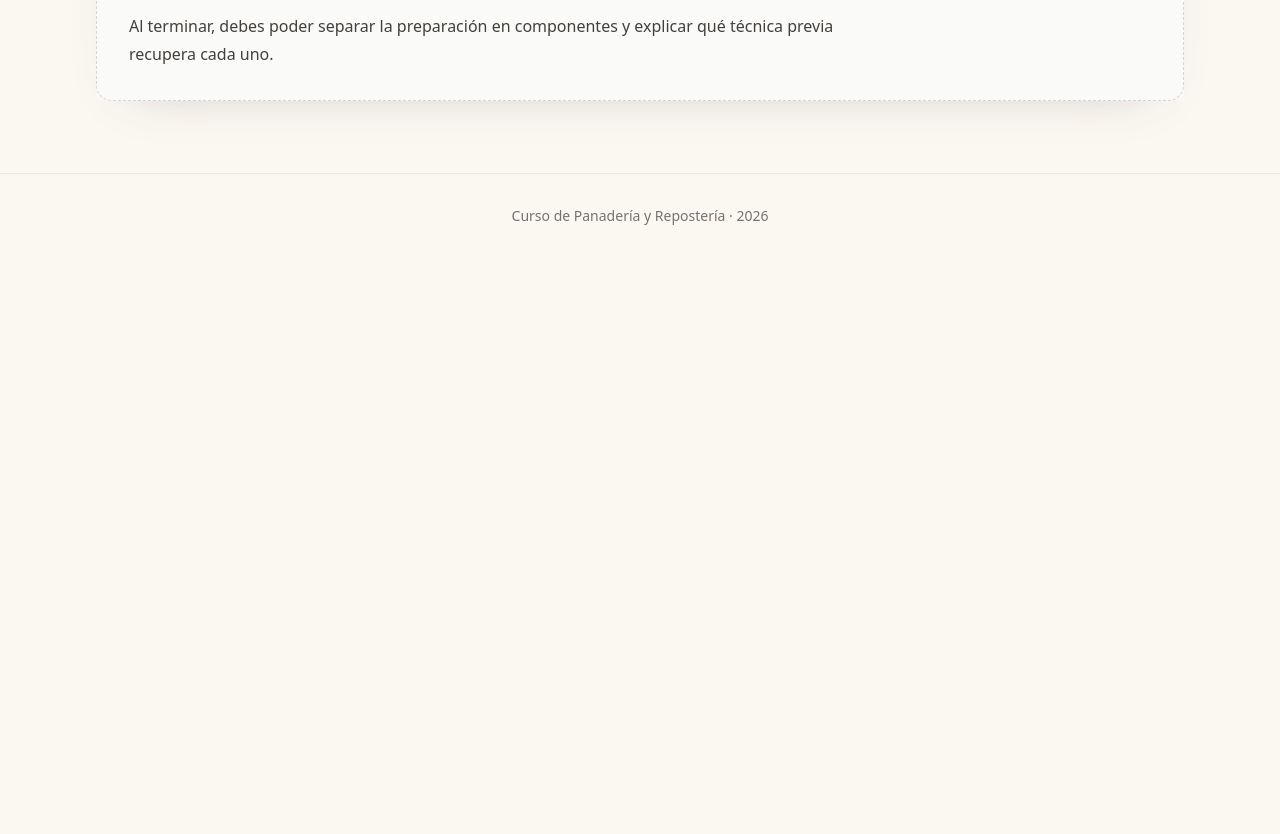
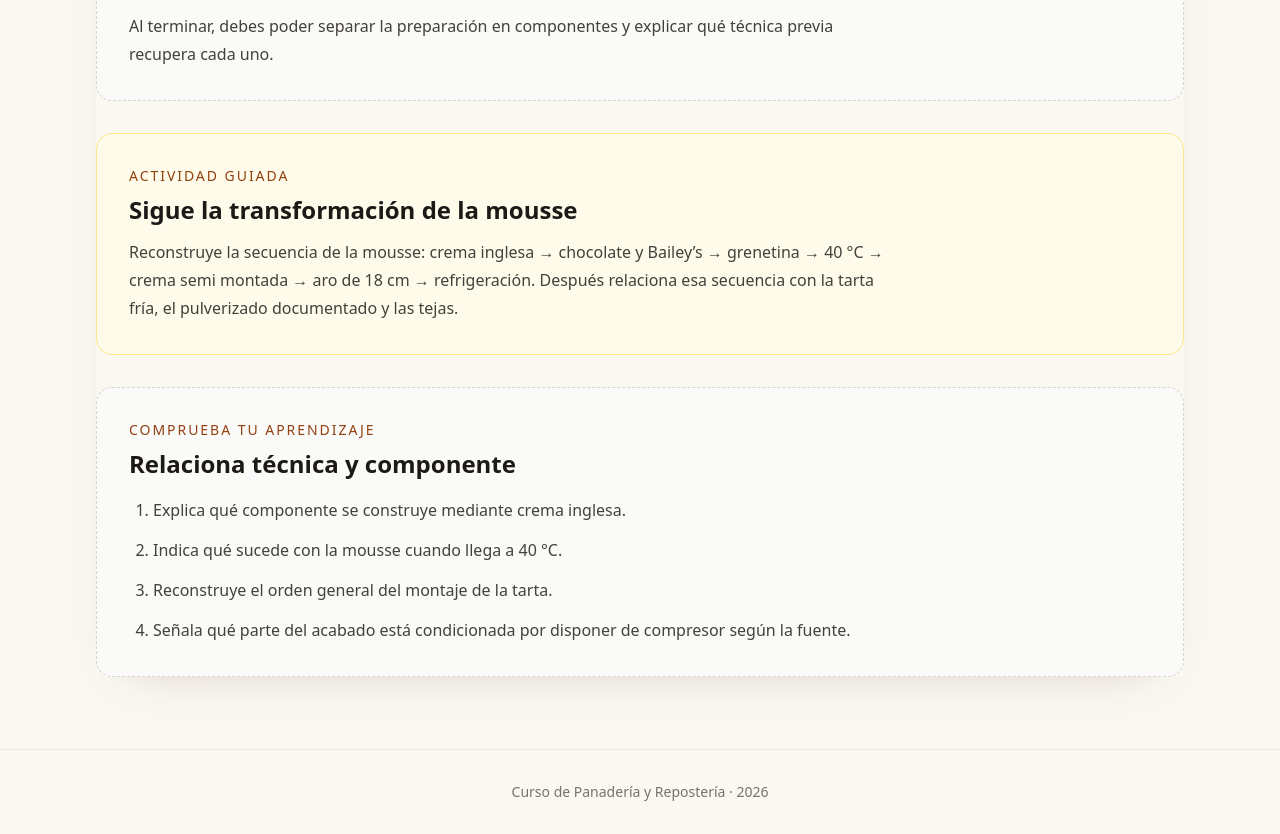
Before and after one commit to Drworm82/CursoPanadero, a Next.js app: page /leccion-tarta-coco-mousse-baileys in a window 1280 px wide. Shown: the part 4280-5114 px from the top of the page. Before the commit the page ends 4538 px from the top, so only its background shows below. Built offline with nearby package versions, Linux system fonts and the light colour scheme; no server answers.

Commit message:
Ajusta pedagogía de leccion-tarta-coco-mousse-baileys.js

```diff
--- a/pages/leccion-tarta-coco-mousse-baileys.js
+++ b/pages/leccion-tarta-coco-mousse-baileys.js
@@ -42,6 +42,23 @@ export default function LessonPage() {
 <section className="rounded-2xl border border-stone-200 bg-white p-6 sm:p-8"><p className="text-sm font-medium uppercase tracking-[0.14em] text-amber-700">Recupera antes de empezar</p><h2 className="mt-2 text-2xl font-semibold text-stone-900">Conecta con lo que ya sabes</h2><p className="mt-3 max-w-3xl leading-7 text-stone-700">Vas a reutilizar masa sable, flan, mousse y elementos de decoración. Antes de leer el procedimiento completo, identifica qué técnica corresponde a cada componente.</p></section>
 <section className="rounded-2xl border border-dashed border-stone-300 bg-stone-50 p-6 sm:p-8"><p className="text-sm font-medium uppercase tracking-[0.14em] text-amber-800">Qué debes poder explicar</p><h2 className="mt-2 text-2xl font-semibold text-stone-900">Cierra la lección con una explicación</h2><p className="mt-3 max-w-3xl leading-7 text-stone-700">Al terminar, debes poder separar la preparación en componentes y explicar qué técnica previa recupera cada uno.</p></section>
 
+
+        <section className="rounded-2xl border border-amber-200 bg-amber-50 p-6 sm:p-8">
+          <p className="text-sm font-medium uppercase tracking-[0.14em] text-amber-800">Actividad guiada</p>
+          <h2 className="mt-2 text-2xl font-semibold text-stone-900">Sigue la transformación de la mousse</h2>
+          <p className="mt-3 max-w-3xl leading-7 text-stone-700">Reconstruye la secuencia de la mousse: crema inglesa → chocolate y Bailey’s → grenetina → 40 °C → crema semi montada → aro de 18 cm → refrigeración. Después relaciona esa secuencia con la tarta fría, el pulverizado documentado y las tejas.</p>
+        </section>
+        <section className="rounded-2xl border border-dashed border-stone-300 bg-stone-50 p-6 sm:p-8">
+          <p className="text-sm font-medium uppercase tracking-[0.14em] text-amber-800">Comprueba tu aprendizaje</p>
+          <h2 className="mt-2 text-2xl font-semibold text-stone-900">Relaciona técnica y componente</h2>
+          <ol className="mt-4 list-decimal space-y-3 pl-6 leading-7 text-stone-700">
+            <li>Explica qué componente se construye mediante crema inglesa.</li>
+            <li>Indica qué sucede con la mousse cuando llega a 40 °C.</li>
+            <li>Reconstruye el orden general del montaje de la tarta.</li>
+            <li>Señala qué parte del acabado está condicionada por disponer de compresor según la fuente.</li>
+          </ol>
+        </section>
+
       </div>
     </CourseShell>
   );
```
